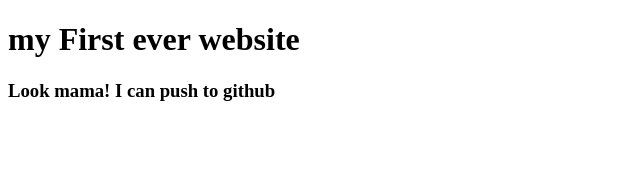
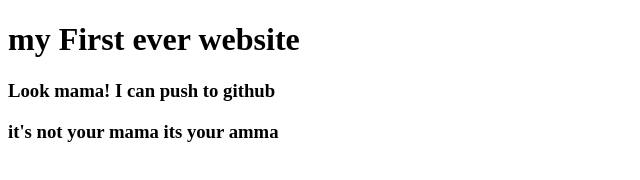
Before and after one commit to Ahammadali01/My-First-Row-Coding-Website, a plain HTML site: page index.html in a window 1280 px wide. Shown: the whole page, without its empty margins (0-640 px from the left). Drawn offline with Linux system fonts and the light colour scheme.

Commit message:
Update index.html

```diff
--- a/index.html
+++ b/index.html
@@ -9,6 +9,7 @@
  <body>
      <h1>my First ever website</h1>
      <h3>Look mama! I can push to github</h3>
+  <h3> it's not your mama its your amma </h3>
 
  </body>
  </html>
```
